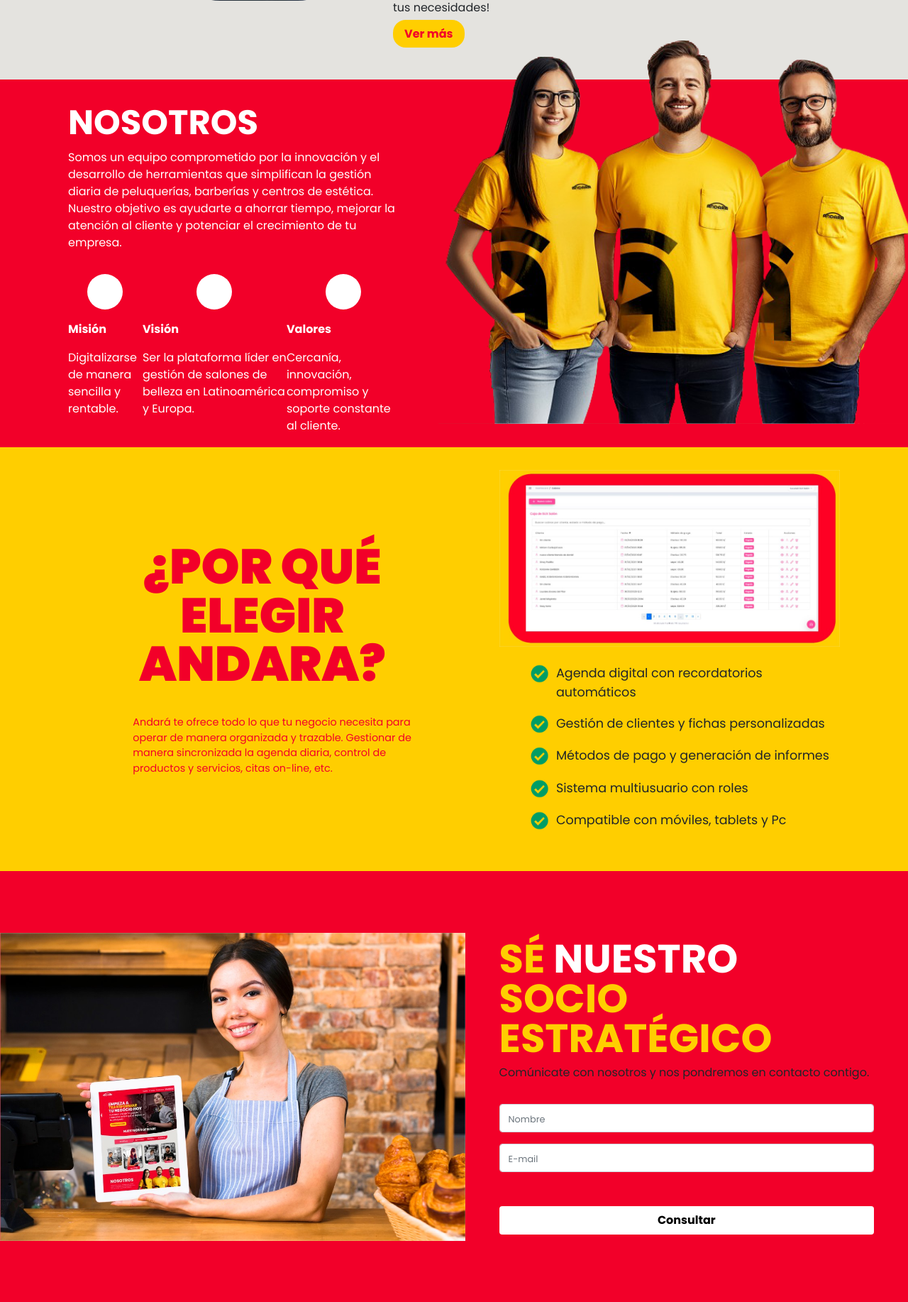
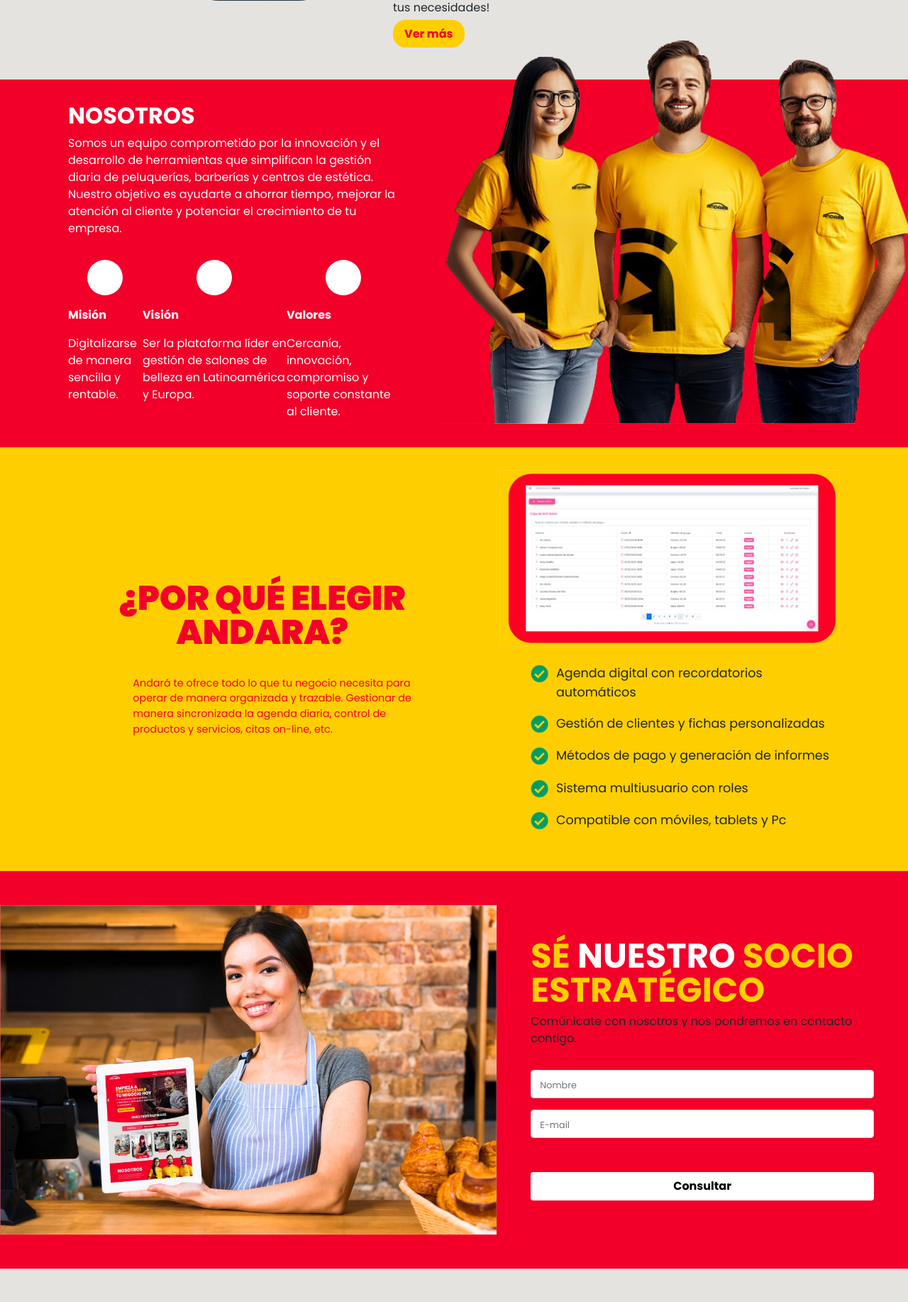
Before and after one commit to staging-environment/andara, a PHP site: page / in a window 1280 px wide. Shown: the part 1559-3393 px from the top of the page at 71% size. Run offline with PHP 8.4, Linux system fonts and the light colour scheme.

Commit message:
update styles

```diff
--- a/css/estilos.css
+++ b/css/estilos.css
@@ -458,7 +458,7 @@
 }
 
 .text-box h2 {
-    font-size: 3em;
+    font-size: 2em;
     font-family: 'PoppinsBold';
 }
 
@@ -560,7 +560,7 @@
     color: var(--rojo);
     font-family: 'PoppinsBlack';
     text-transform: uppercase;
-    font-size: 4.3em;
+    font-size: 3em;
     font-weight: bold;
     width: 90%;
     line-height: 1;
@@ -590,7 +590,7 @@
 .formulario h2 {
     font-family: 'PoppinsBold';
     text-transform: uppercase;
-    font-size: 3.5em;
+    font-size: 3em;
     color: var(--amarillo);
     line-height: 1;
 }
@@ -1014,7 +1014,7 @@
         max-width: 100%;
 
         h2 {
-            font-size: 4em;
+            font-size: 3em;
             font-family: 'PoppinsBold';
             width: 30%;
             text-align: center;
@@ -1132,7 +1132,7 @@
 }
 
 h2.position-relative.text-red {
-    font-size: 3.7em;
+    font-size: 3em;
     font-family: 'PoppinsBold';
 }
 
```
